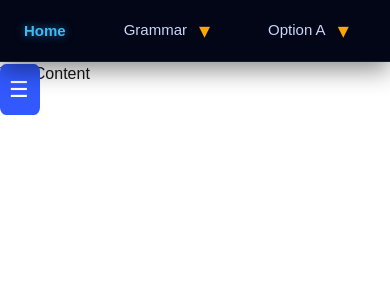
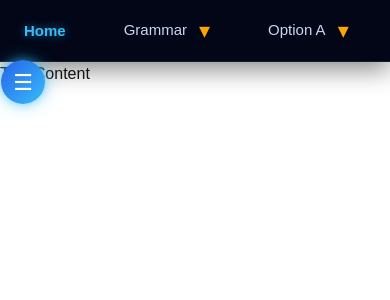
Before and after one commit to RipuSudanSoni/eng-project-Next-JS, a Next.js app: page / in a window 390 px wide. Shown: the top 300 px of the page. Built offline with nearby package versions, Linux system fonts and the light colour scheme.

Commit message:
modifing toggel button of lest side bar meny in mobile

```diff
--- a/src/components/Header/Header.css
+++ b/src/components/Header/Header.css
@@ -194,20 +194,60 @@
   cursor: pointer;
 }
 
-
 .mobile-toggle-container {
-  background: #3259ff;
-  padding: 9px;
   position: fixed;
-  width: 40px;
-  border-radius: 15%;
-  margin-top: 2px;
+  top: 60px;
+  left: 1px;
+  z-index: 9999;
 }
 
+/*
+.mobile-toggle-container {
+  position: fixed;
+  top: 64px;
+  right: 5px;
+  z-index: 99999;
+} */
+
 .mobile-menu-btn {
-  background: transparent;
+  width: 44px;
+  height: 44px;
+  border-radius: 50%;
   border: none;
+  cursor: pointer;
+
+  font-size: 22px;
   color: white;
-  font-size: 22px;
-  cursor: pointer;
+  background: linear-gradient(135deg, #2563eb, #38bdf8);
+
+  display: flex;
+  align-items: center;
+  justify-content: center;
+
+  transition:
+    transform 0.4s ease,
+    box-shadow 0.4s ease,
+    background 0.4s ease;
+
+  box-shadow:
+    0 0 10px rgba(56,189,248,0.6),
+    0 0 20px rgba(56,189,248,0.4);
 }
+
+/* Hover glow */
+.mobile-menu-btn:hover {
+  transform: scale(1.1);
+  box-shadow:
+    0 0 14px rgba(56,189,248,0.9),
+    0 0 30px rgba(56,189,248,0.7);
+}
+
+/* Open state animation */
+.mobile-menu-btn.open {
+  transform: rotate(180deg) scale(1.1);
+  background: linear-gradient(135deg, #ef4444, #fb7185);
+
+  box-shadow:
+    0 0 14px rgba(239,68,68,0.9),
+    0 0 30px rgba(239,68,68,0.7);
+}
--- a/src/components/Header/Header.tsx
+++ b/src/components/Header/Header.tsx
@@ -11,7 +11,7 @@ export default function Header() {
   const [anchorRect, setAnchorRect] = useState<DOMRect | null>(null);
   const [isMobile, setIsMobile] = useState(false);
 
-  const { setOpen, setActiveTopic } = useMobileSidebar();
+  const { open, setOpen, setActiveTopic } = useMobileSidebar();
 
   useEffect(() => {
     const check = () => setIsMobile(window.innerWidth <= 1024);
@@ -64,12 +64,13 @@ export default function Header() {
       {/* ===== MOBILE SIDEBAR TOGGLE ===== */}
       {isMobile && (
         <div className="mobile-toggle-container">
+
           <button
-            className="mobile-menu-btn"
-            onClick={() => setOpen(true)}
-            aria-label="Open Sidebar"
+            className={`mobile-menu-btn ${open ? "open" : ""}`}
+            onClick={() => setOpen(!open)}
+            aria-label="Toggle Sidebar"
           >
-            ☰
+            {open ? "✕" : "☰"}
           </button>
         </div>
       )}
--- a/src/components/Sidebar/MobileSidebarDrawer.tsx
+++ b/src/components/Sidebar/MobileSidebarDrawer.tsx
@@ -13,6 +13,17 @@ export default function MobileSidebarDrawer() {
       )}
 
       <div className={`mobile-sidebar ${open ? "open" : ""}`}>
+        <div className="sidebar-header">
+          <span>Menu</span>
+          <button
+            onClick={() => setOpen(false)}
+            className="close-btn"
+            aria-label="Close sidebar"
+          >
+            ✕
+          </button>
+        </div>
+
         <Sidebar section="grammar" page="leftsidebar_grammar" />
       </div>
     </>
```
Also changed, not shown: src/components/Sidebar/mobileSidebar.css (+25 -12 lines).
